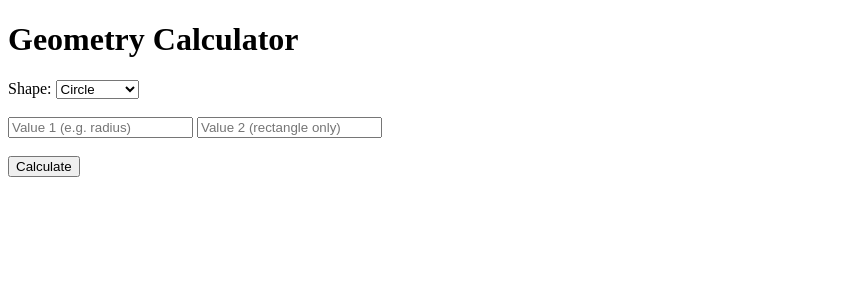
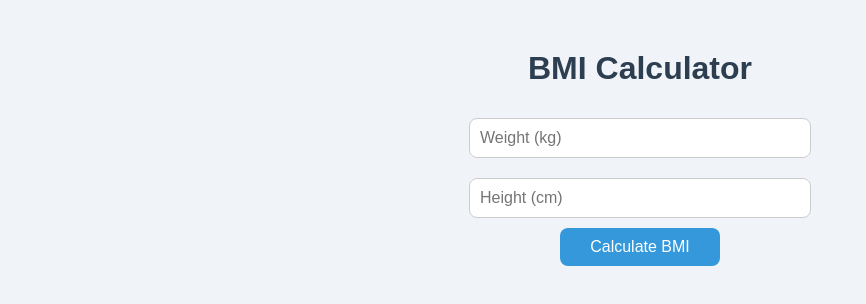
Before and after one commit to esma617/my-azure-app, a plain HTML site: page index.html in a window 1280 px wide. Shown: the whole page, without its empty margins (0-866 px from the left). Drawn offline with Linux system fonts and the light colour scheme.

Commit message:
Version 1: BMI Calculator frontend

```diff
--- a/index.html
+++ b/index.html
@@ -2,37 +2,75 @@
 <html lang="en">
 <head>
     <meta charset="UTF-8">
-    <title>Geometry Calculator</title>
+    <title>BMI Calculator</title>
+    <style>
+        body {
+            font-family: Arial, sans-serif;
+            max-width: 400px;
+            margin: 50px auto;
+            text-align: center;
+            background-color: #f0f4f8;
+        }
+        h1 { color: #2c3e50; }
+        input {
+            width: 80%;
+            padding: 10px;
+            margin: 10px 0;
+            border-radius: 8px;
+            border: 1px solid #ccc;
+            font-size: 16px;
+        }
+        button {
+            padding: 10px 30px;
+            background-color: #3498db;
+            color: white;
+            border: none;
+            border-radius: 8px;
+            font-size: 16px;
+            cursor: pointer;
+        }
+        button:hover { background-color: #2980b9; }
+        #result {
+            margin-top: 20px;
+            font-size: 20px;
+            font-weight: bold;
+            color: #2c3e50;
+        }
+        #category {
+            font-size: 16px;
+            color: #7f8c8d;
+        }
+    </style>
 </head>
 <body>
-    <h1>Geometry Calculator</h1>
-    <label>Shape:</label>
-    <select id="shape">
-        <option value="circle">Circle</option>
-        <option value="rectangle">Rectangle</option>
-    </select>
-    <br><br>
-    <input id="param1" placeholder="Value 1 (e.g. radius)" type="number">
-    <input id="param2" placeholder="Value 2 (rectangle only)" type="number">
-    <br><br>
-    <button onclick="calculate()">Calculate</button>
+    <h1>BMI Calculator</h1>
+    <input id="weight" type="number" placeholder="Weight (kg)">
+    <input id="height" type="number" placeholder="Height (cm)">
+    <br>
+    <button onclick="calculate()">Calculate BMI</button>
     <p id="result"></p>
+    <p id="category"></p>
 
     <script>
         async function calculate() {
-            const shape = document.getElementById('shape').value;
-            const p1 = parseFloat(document.getElementById('param1').value);
-            const p2 = parseFloat(document.getElementById('param2').value);
+            const weight = parseFloat(document.getElementById('weight').value);
+            const height = parseFloat(document.getElementById('height').value);
+
+            if (!weight || !height) {
+                document.getElementById('result').innerText = "Please enter valid values!";
+                return;
+            }
 
             const functionUrl = "BURAYA_SONRA_URL_GELECEK";
 
             const response = await fetch(functionUrl, {
                 method: "POST",
                 headers: { "Content-Type": "application/json" },
-                body: JSON.stringify({ shape, param1: p1, param2: p2 })
+                body: JSON.stringify({ weight, height })
             });
             const data = await response.json();
-            document.getElementById('result').innerText = "Area: " + data.result;
+            document.getElementById('result').innerText = "BMI: " + data.bmi;
+            document.getElementById('category').innerText = "Category: " + data.category;
         }
     </script>
 </body>
```
Also changed, not shown: 1 other file.
